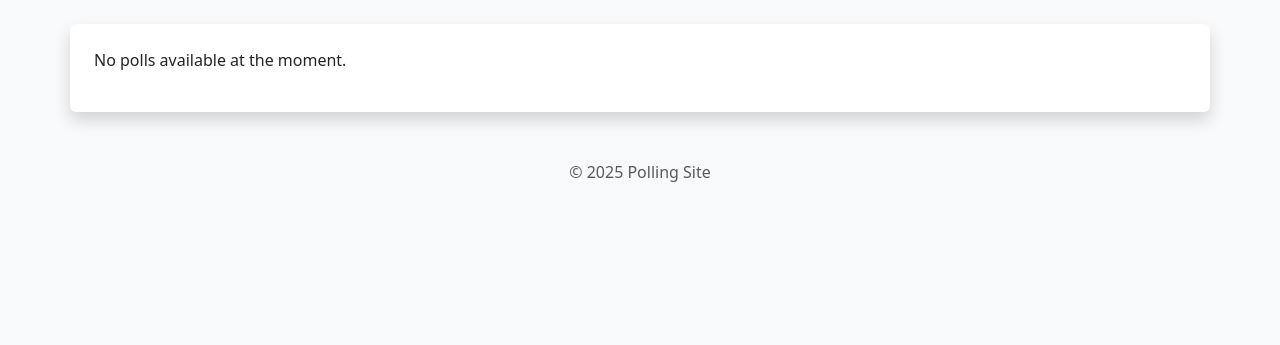
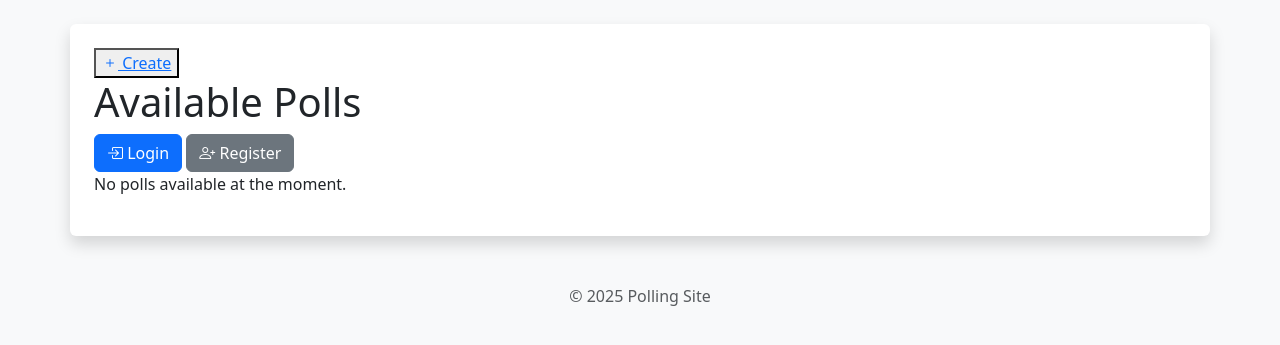
Before and after one commit to Sockmonkey11/thisorthat_app, a Django app: page / in a window 1280 px wide. Shown: the part 56-401 px from the top of the page. Run offline with Django 5.2, Linux system fonts and the light colour scheme; data that the repository does not hold is empty.

Commit message:
Created Login/Logout Features and allows muliple users

```diff
--- a/polling_app/settings.py
+++ b/polling_app/settings.py
@@ -51,6 +51,10 @@ MIDDLEWARE = [
 ]
 
 ROOT_URLCONF = 'polling_app.urls'
+
+LOGIN_REDIRECT_URL = '/'
+LOGOUT_REDIRECT_URL = "/"
+
 
 TEMPLATES = [
     {
--- a/polling_app/urls.py
+++ b/polling_app/urls.py
@@ -16,9 +16,12 @@ Including another URLconf
 """
 from django.contrib import admin
 from django.urls import path,include
+from django.contrib.auth import views
 
 urlpatterns = [
     path('admin/', admin.site.urls),
+    path('accounts/login/', views.LoginView.as_view(), name='login'),
+    path('accounts/logout/', views.LogoutView.as_view(), name='logout'),
     path('', include('polling_site.urls')),
 
 ]
--- a/polling_site/templates/polling_site/base.html
+++ b/polling_site/templates/polling_site/base.html
@@ -6,6 +6,7 @@
     <title>{% block title %}This or That?{% endblock %}</title>
     <!-- Bootstrap CSS -->
     <link href="https://cdn.jsdelivr.net/npm/bootstrap@5.3.3/dist/css/bootstrap.min.css" rel="stylesheet">
+    <link rel="stylesheet" href="https://cdn.jsdelivr.net/npm/bootstrap-icons@1.11.3/font/bootstrap-icons.css">
     <!-- Custom CSS -->
     <link rel="stylesheet" href="{% static 'polling_site.css' %}">
 </head>
--- a/polling_site/templates/polling_site/home.html
+++ b/polling_site/templates/polling_site/home.html
@@ -1,6 +1,30 @@
 {%extends "polling_site/base.html"%}
 
+
 {%block content%}
+ <button>
+    <a href="{% url 'create_poll' %}" >
+        <i class="bi bi-plus"></i> Create
+    </button>
+    </a>
+<h1>Available Polls</h1>
+
+{% if user.is_authenticated %}
+    <form method="post" action="{% url 'logout' %}">
+        {% csrf_token %}
+        <button type="submit" class="btn btn-danger">
+            <i class="bi bi-box-arrow-right"></i> Logout
+        </button>
+    </form>
+{% else %}
+    <a href="{% url 'login' %}" class="btn btn-primary">
+        <i class="bi bi-box-arrow-in-right"></i> Login
+    </a>
+    <a href="{% url 'register' %}" class="btn btn-secondary">
+        <i class="bi bi-person-plus"></i> Register
+    </a>
+{% endif %}
+
 {% for poll in polls %}
     <div class="poll">
         <h2>
--- a/polling_site/templates/polling_site/polling_detail.html
+++ b/polling_site/templates/polling_site/polling_detail.html
@@ -12,6 +12,12 @@
     </form>
     <p>Votes for {{ poll.option1 }}: {{ poll.vote_count1 }}</p>
     <p>Votes for {{ poll.option2 }}: {{ poll.vote_count2 }}</p>
+    {% if user.is_authenticated and user == poll.author %}
+        <form method="post" action="{% url 'delete_poll' poll.id %}" class="mt-3">
+            {% csrf_token %}
+            <button type="submit" class="btn btn-danger">Delete Poll</button>
+        </form>
+    {% endif %}
     <a href="{% url 'home' %}" class="btn btn-secondary mt-3">Back to Polls</a>
 </div>
 {% endblock%}
--- a/polling_site/urls.py
+++ b/polling_site/urls.py
@@ -5,4 +5,6 @@ urlpatterns = [
     path("", views.home, name="home"),
     path("poll/<int:poll_id>/", views.poll_detail, name="poll_detail"),
     path("create_poll/", views.create_poll, name="create_poll"),
+    path("delete_poll/<int:poll_id>/", views.delete_poll, name="delete_poll"),
+    path("register/", views.register, name="register"),
 ]
--- a/polling_site/views.py
+++ b/polling_site/views.py
@@ -3,6 +3,9 @@ from .models import Polls,Vote
 from .forms import PollForm
 from django.utils import timezone
 from django.shortcuts import redirect
+from django.contrib.auth.decorators import login_required
+from django.contrib.auth.forms import UserCreationForm
+from django.contrib.auth import login
 
 # Create your views here.
 
@@ -10,6 +13,18 @@ def home(request):
     polls = Polls.objects.all()
     return render(request, "polling_site/home.html",{"polls": polls})
 
+def register(request):
+    if request.method == "POST":
+        form = UserCreationForm(request.POST)
+        if form.is_valid():
+            user = form.save()
+            login(request, user)
+            return redirect('home')
+    else:
+        form = UserCreationForm()
+    return render(request, 'registration/registration.html', {'form': form})
+
+@login_required
 def poll_detail(request, poll_id):
     poll = Polls.objects.get(id=poll_id)
     has_voted = False
@@ -31,6 +46,7 @@ def poll_detail(request, poll_id):
      has_voted = Vote.objects.filter(user=request.user, poll=poll).exists()
     return render(request, "polling_site/polling_detail.html", {"poll": poll ,"has_voted": has_voted})
 
+@login_required
 def create_poll(request):
     if request.method == "POST":
         form = PollForm(request.POST)
@@ -43,3 +59,11 @@ def create_poll(request):
     else:
         form = PollForm()
     return render(request, 'polling_site/create_poll.html', {'form': form})
+@login_required
+def delete_poll(request, poll_id):
+    poll = get_object_or_404(Polls, id=poll_id)
+    if request.user == poll.author:
+        poll.delete()
+        return redirect('home')
+    else:
+        return render(request, 'polling_site/error.html', {'message': 'You are not authorized to delete this poll.'})
```
Also changed, not shown: polling_site/templates/registration/login.html (added, +22 -0 lines), polling_site/templates/registration/registration.html (added, +22 -0 lines).
